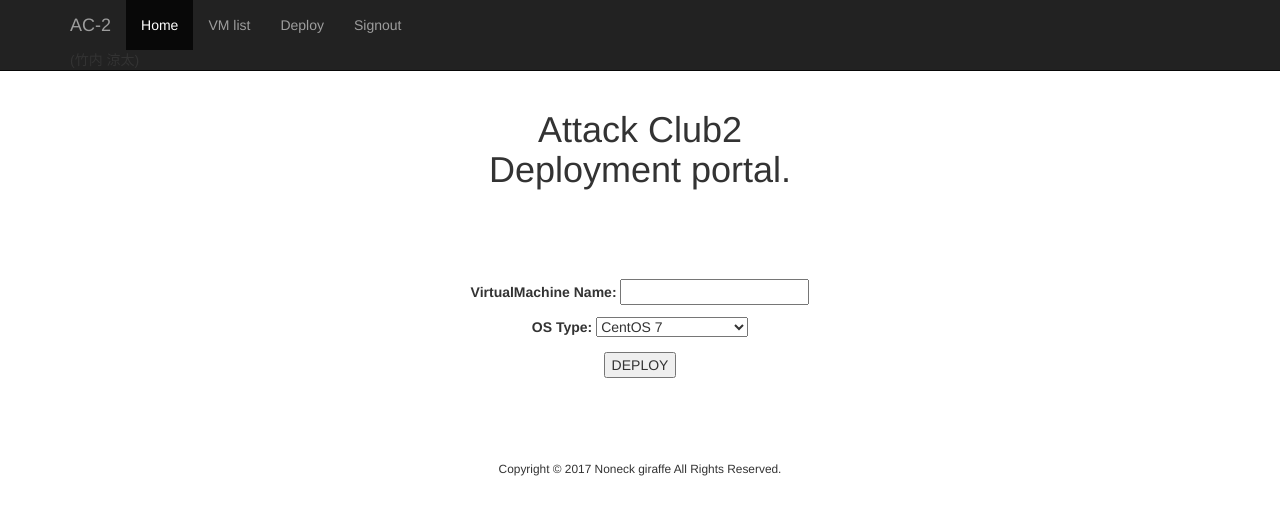
After one commit to killinsun/attackportal, a Django app: page /deploy/ in a window 1280 px wide. The commit adds this page. Shown: the top 515 px of the page. Run offline with Django 3.2, Linux system fonts and the light colour scheme; a user stored in the database is signed in; some libraries are stand-ins or nearby versions.

Commit message:
Implemented VM deploy page. but,there function is only recieve test data. stub is portal/lib/test_module.py

```diff
--- a/attack/portal/forms.py
+++ b/attack/portal/forms.py
@@ -1,18 +1,25 @@
 from django import forms
 
-class LoginForm(forms.Form):
+os_lists = (
+    (1,'CentOS 7'),
+    (2,'CentOS 6'),
+    (3,'Ubuntu 17'),
+    (4,'WindowsServer2012'),
+    (5,'WindowsServer2008'),
+    (6,'WindowsServer2003'),
+)
 
-    employeeNumber = forms.CharField(
-        label='Employee Number',
-        max_length=8,
+
+class deployVmForm(forms.Form):
+    VM_name = forms.CharField(
+        label='VirtualMachine Name',
+        max_length=32,
         required=True,
         widget=forms.TextInput()
     )
 
-    inputPassword = forms.CharField(
-        label='Your Password',
-        max_length=256,
-        min_length=6,
-        required=True,
-        widget=forms.PasswordInput()
+    OS_type = forms.ChoiceField(
+        label='OS Type',
+        widget=forms.Select,
+        choices=os_lists
     )
--- a/attack/portal/templates/portal/base.html
+++ b/attack/portal/templates/portal/base.html
@@ -45,7 +45,7 @@
 
 
       <div class="starter-template">
-        <h1>Attack Club2 Deployment portal.</h1>
+        <h1>Attack Club2 </br>Deployment portal.</h1>
       </div>
     </div><!-- /.container -->
 
--- /dev/null
+++ b/attack/portal/templates/portal/deploy.html
@@ -0,0 +1,10 @@
+{% extends "portal/base.html" %}
+{% block body %}
+
+	<form action="/deploy/" method="POST">
+		{% csrf_token %}
+		{{ form.as_p }}
+		<input type="submit" value="DEPLOY">
+	</form>
+
+{% endblock %}
--- a/attack/portal/templates/portal/login.html
+++ b/attack/portal/templates/portal/login.html
@@ -3,7 +3,7 @@
 
 {% if form.errors %}
 	<h3>Huh?</h3>
-	<p>Authorization error. your id and password didn't match. Please try again.</p>
+	<p>Authentication. Your id or password didn't match. Please try again.</p>
 {% endif %}
   <table>
     <hr>
--- a/attack/portal/urls.py
+++ b/attack/portal/urls.py
@@ -10,6 +10,7 @@ urlpatterns = [
     url(r'^redirect/$', views.redirect, name='redirect'),
     url(r'^vmlist/$', views.vmlist, name='vmlist'),
     url(r'^deploy/$', views.deploy, name='deploy'),
+    url(r'^complete_deploy/$', views.completeDeploy, name='complete_deploy'),
     url(
         r'^login/$',
         auth_views.login,
--- a/attack/portal/views.py
+++ b/attack/portal/views.py
@@ -1,6 +1,8 @@
 from django.shortcuts import render
+from django.http  import HttpResponseRedirect, HttpResponse
 from django.contrib.auth.decorators import login_required
 from . import forms
+from portal.lib.test_module import sayInputData
 
 
 def mainpage(request):
@@ -28,8 +30,25 @@ def vmlist(request):
 
 @login_required
 def deploy(request):
-    return render(request, 'portal/deploy.html', {})
+    if request.method == 'POST':
+        form = forms.deployVmForm(request.POST)
+        if form.is_valid():
+            vm_name = form.cleaned_data['VM_name']
+            os_type = form.cleaned_data['OS_type']
+            sayInputData(vm_name,os_type)
+            #form.cleaned_data process
+            # ...
+            #return HttpResponseRedirect('/complete_deploy/')
+            return render(request, 'portal/complete_deploy.html', {'vm_name':vm_name,'os_type':os_type})
+    else:
+        form = forms.deployVmForm()
 
+    return render(request, 'portal/deploy.html', {'form':form,})
+
+
+@login_required
+def completeDeploy(request):
+    return render(request, 'portal/complete_deploy.html')
 
 @login_required
 def mypage(request):
```
Also changed, not shown: attack/portal/lib/test_module.py (added, +8 -0 lines), attack/portal/templates/portal/complete_deploy.html (added, +9 -0 lines), attack/db.sqlite3.
